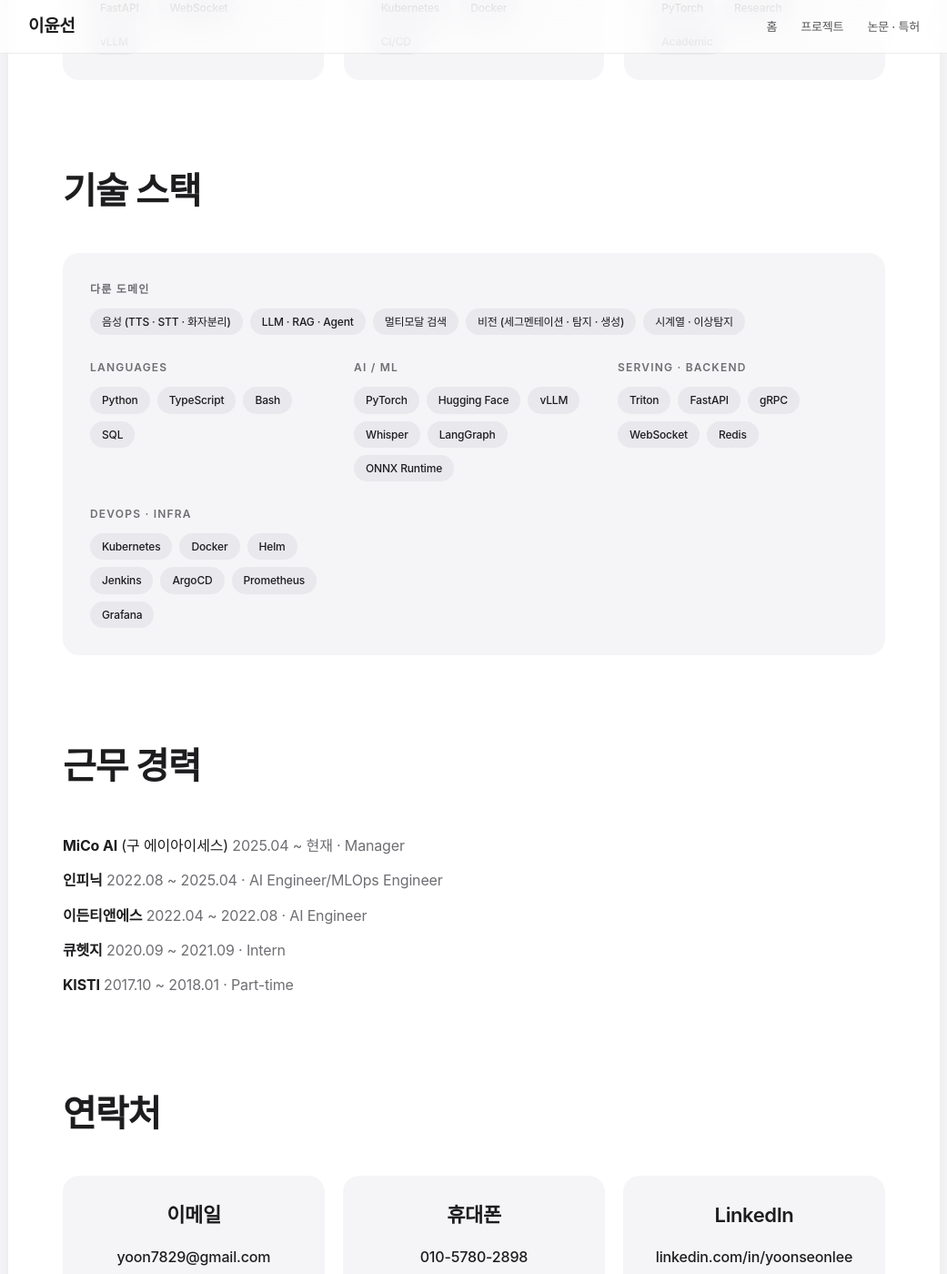
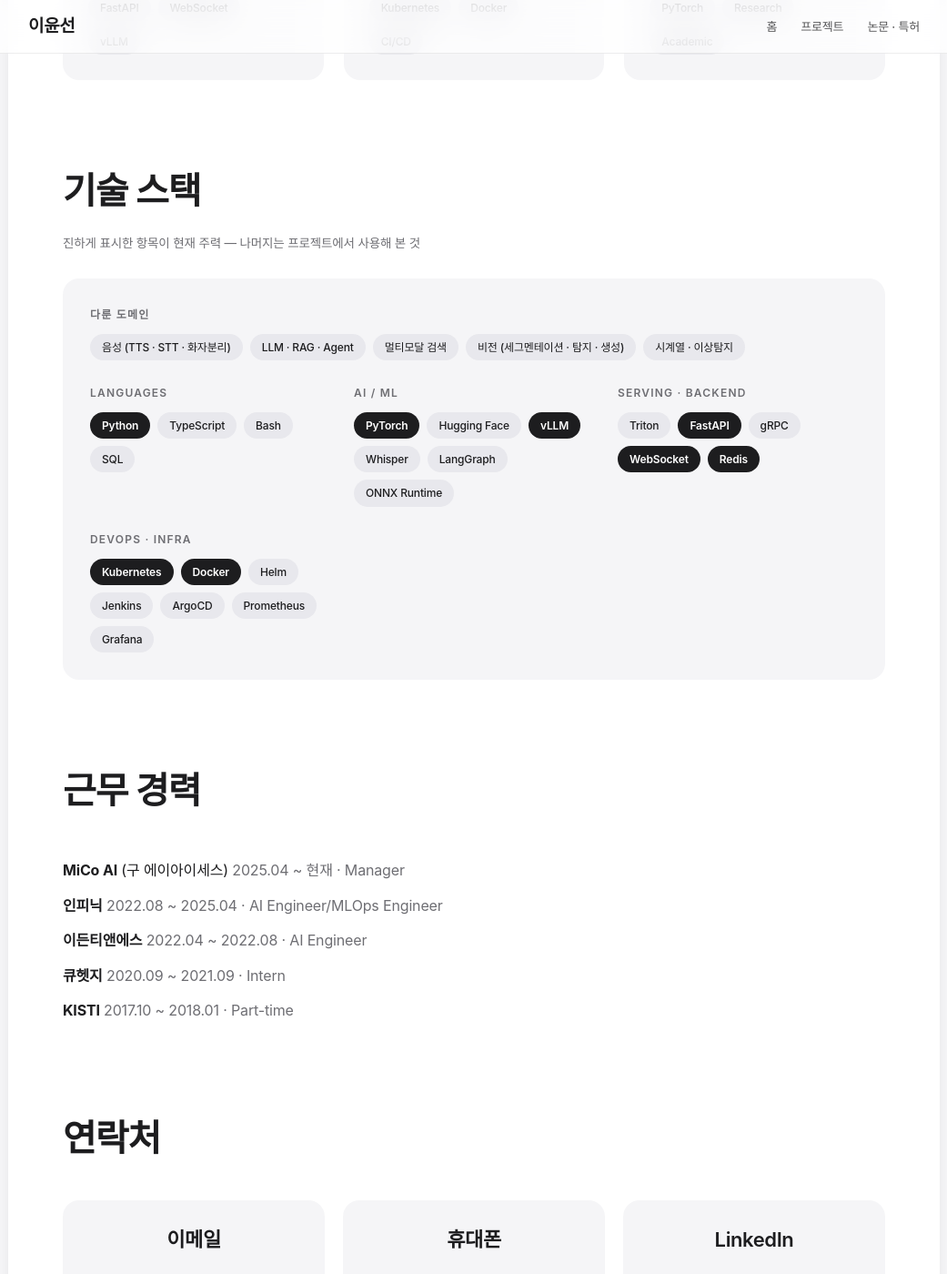
Before and after one commit to ckc5800/ckc5800.github.io, a Jekyll site: the page built from index.html, in a window 1280 px wide and 1400 px high, scrolled down 1212 px. Shown: the whole window at 91% size, without its empty margins (119-1160 px from the left). Built offline with Jekyll 4.4.1, drawn with Linux system fonts in a browser that asks for light colours; some web fonts are replaced.

Commit message:
기술 스택에 주력 구분 추가 (별점·퍼센트 대신)
'다 넣은 느낌' 피드백 반영. 자기 채점식 게이지는 검증이 안 되고 양쪽으로
불리해서, '현재 주력' 8개만 진하게 표시하고 범례로 기준을 밝히는 방식 채택.

- 주력: Python · PyTorch · vLLM · FastAPI · WebSocket · Redis · Kubernetes · Docker
- 범례: '진하게 표시한 항목이 현재 주력 — 나머지는 프로젝트에서 사용해 본 것'
- 분류별 주력 비율 1/4 · 2/6 · 3/5 · 2/7 로 22개가 평평하게 나열되던 인상 해소
- '다룬 도메인' 행은 영향 없음

```diff
--- a/assets/style.css
+++ b/assets/style.css
@@ -280,6 +280,19 @@
     border-radius: 980px;
     font-size: 12px;
     font-weight: 500;
+}
+
+/* 주력 기술 — 별점·퍼센트 대신 '현재 쓰는 것'만 진하게 */
+.tech-tag.primary {
+    background-color: var(--text);
+    color: var(--surface);
+    font-weight: 600;
+}
+
+.stack-note {
+    font-size: 13.5px;
+    color: var(--text-secondary);
+    margin: -22px 0 26px;
 }
 
 /* ===== Project TOC ===== */
--- a/index.html
+++ b/index.html
@@ -66,6 +66,7 @@
 
 <section style="margin-bottom: 90px;">
     <h2>기술 스택</h2>
+    <p class="stack-note">진하게 표시한 항목이 현재 주력 — 나머지는 프로젝트에서 사용해 본 것</p>
 
     <div class="toc">
         <div style="grid-column: 1 / -1;">
@@ -81,7 +82,7 @@
         <div>
             <div class="toc-label">Languages</div>
             <div class="toc-links">
-                <span class="tech-tag">Python</span>
+                <span class="tech-tag primary">Python</span>
                 <span class="tech-tag">TypeScript</span>
                 <span class="tech-tag">Bash</span>
                 <span class="tech-tag">SQL</span>
@@ -90,9 +91,9 @@
         <div>
             <div class="toc-label">AI / ML</div>
             <div class="toc-links">
-                <span class="tech-tag">PyTorch</span>
+                <span class="tech-tag primary">PyTorch</span>
                 <span class="tech-tag">Hugging Face</span>
-                <span class="tech-tag">vLLM</span>
+                <span class="tech-tag primary">vLLM</span>
                 <span class="tech-tag">Whisper</span>
                 <span class="tech-tag">LangGraph</span>
                 <span class="tech-tag">ONNX Runtime</span>
@@ -102,17 +103,17 @@
             <div class="toc-label">Serving · Backend</div>
             <div class="toc-links">
                 <span class="tech-tag">Triton</span>
-                <span class="tech-tag">FastAPI</span>
+                <span class="tech-tag primary">FastAPI</span>
                 <span class="tech-tag">gRPC</span>
-                <span class="tech-tag">WebSocket</span>
-                <span class="tech-tag">Redis</span>
+                <span class="tech-tag primary">WebSocket</span>
+                <span class="tech-tag primary">Redis</span>
             </div>
         </div>
         <div>
             <div class="toc-label">DevOps · Infra</div>
             <div class="toc-links">
-                <span class="tech-tag">Kubernetes</span>
-                <span class="tech-tag">Docker</span>
+                <span class="tech-tag primary">Kubernetes</span>
+                <span class="tech-tag primary">Docker</span>
                 <span class="tech-tag">Helm</span>
                 <span class="tech-tag">Jenkins</span>
                 <span class="tech-tag">ArgoCD</span>
```
